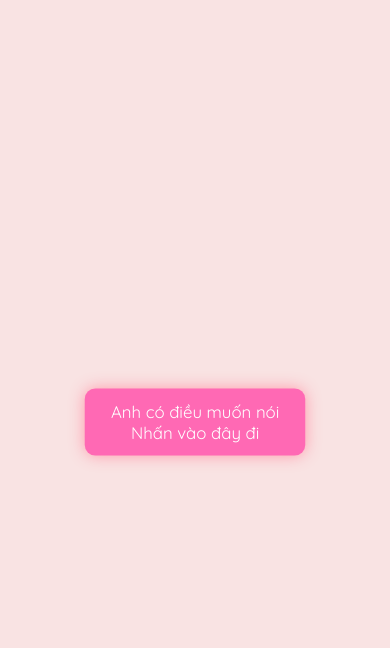
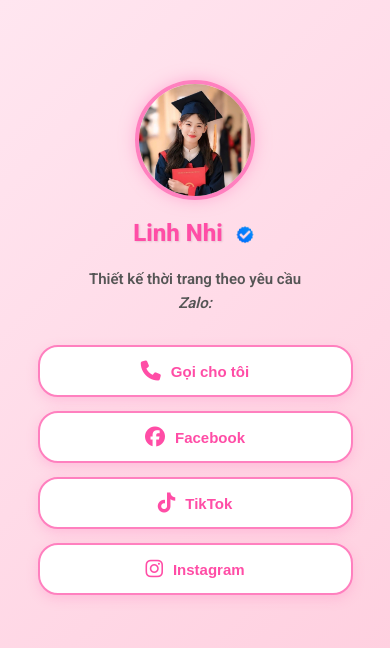
Before and after one commit to wendylamphuquy/wendylamphuquy.github.io, a plain HTML site: page index.html in a window 390 px wide. Drawn offline with Linux system fonts and the light colour scheme.

Commit message:
Add files via upload

```diff
--- a/index.html
+++ b/index.html
@@ -1,47 +1,44 @@
 <!DOCTYPE html>
 <html lang="vi">
-
 <head>
   <meta charset="UTF-8" />
-  <meta name="viewport" content="width=device-width, initial-scale=1" />
-  <title>Tỏ Tình Crush</title>
-  <link href="https://fonts.googleapis.com/css2?family=Quicksand:wght@400;700&display=swap" rel="stylesheet" />
+  <meta name="viewport" content="width=device-width, initial-scale=1.0" />
+  <meta name="description" content="Linh Nhi - Dịch vụ thiết kế thời trang theo yêu cầu. Liên hệ qua Zalo: 0762831210." />
+  <meta name="keywords" content="thiết kế thời trang, thời trang theo yêu cầu, Linh Nhi, may đo" />
+  <meta name="author" content="Linh Nhi" />
+  <title>Linh Nhi - Thiết kế thời trang</title>
   <link rel="stylesheet" href="style.css" />
+  <link href="https://cdnjs.cloudflare.com/ajax/libs/font-awesome/6.5.0/css/all.min.css" rel="stylesheet" />
+  <link href="https://fonts.googleapis.com/css2?family=Roboto:wght@600;800&display=swap" rel="stylesheet" />
 </head>
+<body>
+  <div class="container">
+    <img src="avatar.jpg" alt="Ảnh đại diện của Linh Nhi" class="avatar" />
 
-<body>
-  <audio id="bgMusic" loop>
-    <source src="./music.mp3" type="audio/mp3" />
-  </audio>
-
-  <div id="intro" class="active">
-    <button id="startBtn">
-      Anh có điều muốn nói<br />Nhấn vào đây đi
-    </button>
-  </div>
-
-  <div id="mainContent">
-    <div id="line"></div>
-
-    <div id="final" class="final">
-      <p>Cậu đồng ý làm người yêu tớ nhaaa!!! 💖</p>
-      <div class="button-group">
-        <button id="btnYes">Đồng ý</button>
-        <button id="btnNo">Không</button>
-      </div>
+    <div class="name">
+      Linh Nhi
+      <img src="verified.png" alt="Huy hiệu xác minh" class="verified-badge" />
     </div>
 
-    <div id="msgYes" class="yesContent">
-      <h1>Cảm ơn cậu đã đồng ý!</h1>
-      <div class="gif_container">
-        <img
-          src="https://media4.giphy.com/media/v1.Y2lkPTc5MGI3NjExMmo3c3l5ODh3ZGN6NHhhaDE2Mjg1ZjkwOXczdTFxbWM3dTBtaW9zaiZlcD12MV9pbnRlcm5hbF9naWZfYnlfaWQmY3Q9cw/9XY4f3FgFTT4QlaYqa/giphy.gif"
-          alt="Cute Gif" />
-      </div>
+    <div class="info">
+      Thiết kế thời trang theo yêu cầu<br>
+      <address>Zalo: </address>
+    </div>
+
+    <div class="button-container">
+      <button class="button" onclick="location.href='tel:+84762831210'">
+        <i class="fa-solid fa-phone"></i> Gọi cho tôi
+      </button>
+      <button class="button" onclick="location.href='https://www.facebook.com/your-profile'">
+        <i class="fab fa-facebook"></i> Facebook
+      </button>
+      <button class="button" onclick="location.href='https://www.tiktok.com/@your-username'">
+        <i class="fab fa-tiktok"></i> TikTok
+      </button>
+      <button class="button" onclick="location.href='https://www.instagram.com/your-username'">
+        <i class="fab fa-instagram"></i> Instagram
+      </button>
     </div>
   </div>
-
-  <script src="script.js"></script>
 </body>
-
 </html>
--- a/style.css
+++ b/style.css
@@ -2,165 +2,131 @@
   margin: 0;
   padding: 0;
   box-sizing: border-box;
-  font-family: 'Quicksand', sans-serif;
 }
 
-html,
-body {
+html, body {
   height: 100%;
-  width: 100%;
   overflow: hidden;
 }
 
 body {
-  background-color: #f9e3e3;
+  font-family: 'Roboto', sans-serif; /* Dùng font Roboto từ Google Fonts cho vibe nữ tính */
+  color: #333; /* Màu chữ tối để nổi bật trên nền hồng */
+  overflow-x: hidden;
+  text-align: center;
+  background: linear-gradient(135deg, #ffe6f0, #ffccdd); /* Nền gradient hồng phấn */
+  position: relative;
 }
 
-#intro,
-#mainContent {
-  position: absolute;
-  top: 0;
-  left: 0;
-  height: 100vh;
-  width: 100vw;
-  display: none;
-  justify-content: center;
-  align-items: center;
-  flex-direction: column;
+.container {
+  position: relative;
+  z-index: 10;
   padding: 20px;
-  text-align: center;
+  margin-top: 60px;
 }
 
-#intro.active,
-#mainContent.active {
-  display: flex;
+.avatar {
+  width: 150px;
+  height: 150px;
+  border-radius: 50%;
+  border: 4px solid #ff80bf; /* Viền hồng phấn */
+  margin-bottom: 15px;
+  object-fit: cover;
+  box-shadow: 0 0 15px rgba(255, 128, 191, 0.5); /* Shadow hồng nhẹ */
+  transition: transform 0.3s ease; /* Hiệu ứng zoom nhẹ khi hover */
 }
 
-button {
-  font-size: 16px;
-  padding: 12px 25px;
-  margin: 10px 5px;
-  border: none;
-  border-radius: 10px;
-  background-color: #ff69b4;
-  color: white;
-  cursor: pointer;
-  transition: background-color 0.3s;
-  box-shadow: 0 3px 8px rgba(255, 105, 180, 0.5);
-  user-select: none;
-  position: relative;
-  z-index: 10;
+.avatar:hover {
+  transform: scale(1.05); /* Zoom nhẹ khi hover ảnh */
 }
 
-button:hover {
-  background-color: #ff1493;
+.name {
+  font-size: 28px;
+  font-weight: 800;
+  color: #ff4da6; /* Màu hồng đậm cho tên */
+  margin-bottom: 10px;
+  text-shadow: 1px 1px 2px rgba(0, 0, 0, 0.1); /* Shadow nhẹ cho chữ */
 }
 
-#startBtn {
-  animation: pulse 2s infinite ease-in-out;
+.verified-badge {
+  width: 24px;
+  height: 24px;
+  vertical-align: middle;
+  margin-left: 4px;
 }
 
-#startBtn:hover {
-  animation-play-state: paused;
+.info {
+  margin-top: 20px;
+  font-size: 17px;
+  line-height: 1.6;
+  color: #555; /* Màu chữ xám đậm để dễ đọc */
+  padding: 0 10px;
 }
 
-@keyframes pulse {
-  0% {
-    transform: scale(1);
-    box-shadow: 0 0 8px #ff6699;
+.info a {
+  color: #ff4da6; /* Link Zalo màu hồng */
+  text-decoration: none;
+  font-weight: 600;
+}
+
+.info a:hover {
+  text-decoration: underline; /* Gạch chân khi hover link Zalo */
+}
+
+.button {
+  background-color: #fff; /* Nền trắng để nổi bật */
+  color: #ff4da6; /* Chữ hồng đậm */
+  border: 2px solid #ff80bf; /* Viền hồng phấn */
+  border-radius: 20px; /* Bo góc mềm mại hơn */
+  padding: 14px 26px;
+  width: 85%;
+  font-size: 17px;
+  font-weight: 600; /* Giảm độ đậm chữ cho nhẹ nhàng */
+  box-shadow: 0 4px 12px rgba(255, 128, 191, 0.3); /* Shadow hồng nhẹ */
+  cursor: pointer;
+  transition: all 0.3s ease;
+  display: flex;
+  align-items: center;
+  justify-content: center;
+  gap: 10px;
+}
+
+.button-container {
+  display: flex;
+  flex-direction: column;
+  align-items: center;
+  gap: 14px;
+  margin-top: 30px;
+  padding-bottom: 30px;
+}
+
+.button:hover {
+  background-color: #ff80bf; /* Nền hồng khi hover */
+  color: #fff; /* Chữ trắng khi hover */
+  transform: scale(1.05); /* Zoom nhẹ khi hover */
+  box-shadow: 0 6px 18px rgba(255, 128, 191, 0.5); /* Shadow đậm hơn khi hover */
+}
+
+.button i {
+  font-size: 20px; /* Tăng kích thước icon cho cute */
+}
+
+@media (max-width: 480px) {
+  .avatar {
+    width: 120px;
+    height: 120px;
   }
 
-  50% {
-    transform: scale(1.05);
-    box-shadow: 0 0 15px #ff99aa;
+  .name {
+    font-size: 24px;
   }
 
-  100% {
-    transform: scale(1);
-    box-shadow: 0 0 8px #ff6699;
+  .info {
+    font-size: 15px;
+  }
+
+  .button {
+    font-size: 15px;
+    width: 90%;
   }
 }
-
-#line {
-  background-color: #fff;
-  border-radius: 15px;
-  padding: 30px 40px;
-  box-shadow: 0 4px 20px rgba(255, 105, 180, 0.3);
-  font-size: 28px;
-  line-height: 1.4;
-  color: #d6336c;
-  font-weight: 600;
-  transition: opacity 1s ease;
-  min-height: 150px;
-  display: flex;
-  justify-content: center;
-  align-items: center;
-  word-wrap: break-word;
-  white-space: normal;
-  margin-bottom: 20px;
-}
-
-.final {
-  display: none;
-  flex-direction: column;
-  align-items: center;
-  padding: 20px;
-  background-color: #fff;
-  border-radius: 15px;
-  box-shadow: 0 4px 20px rgba(255, 105, 180, 0.3);
-  font-size: 24px;
-  color: #b12d5f;
-  font-weight: 600;
-  max-width: 400px;
-  width: 100%;
-  user-select: none;
-}
-
-.final.active {
-  display: flex;
-}
-
-.final p {
-  margin-bottom: 25px;
-  white-space: pre-line;
-}
-
-.button-group {
-  display: flex;
-  gap: 15px;
-  flex-wrap: wrap;
-  justify-content: center;
-  width: 100%;
-  max-width: 300px;
-}
-
-.yesContent {
-  display: none;
-  flex-direction: column;
-  align-items: center;
-  padding: 15px;
-  text-align: center;
-}
-
-.yesContent.active {
-  display: flex;
-}
-
-.yesContent h1 {
-  font-size: 28px;
-  color: #e91e63;
-  margin-bottom: 15px;
-}
-
-.gif_container img {
-  max-width: 100%;
-  height: auto;
-  border-radius: 15px;
-  margin-top: 10px;
-  box-shadow: 0 4px 15px rgba(255, 105, 180, 0.5);
-}
-
-.fade-out {
-  opacity: 0;
-  transition: opacity 1s ease;
-}
```
Also changed, not shown: avatar.jpg (added), verified.png (added).
